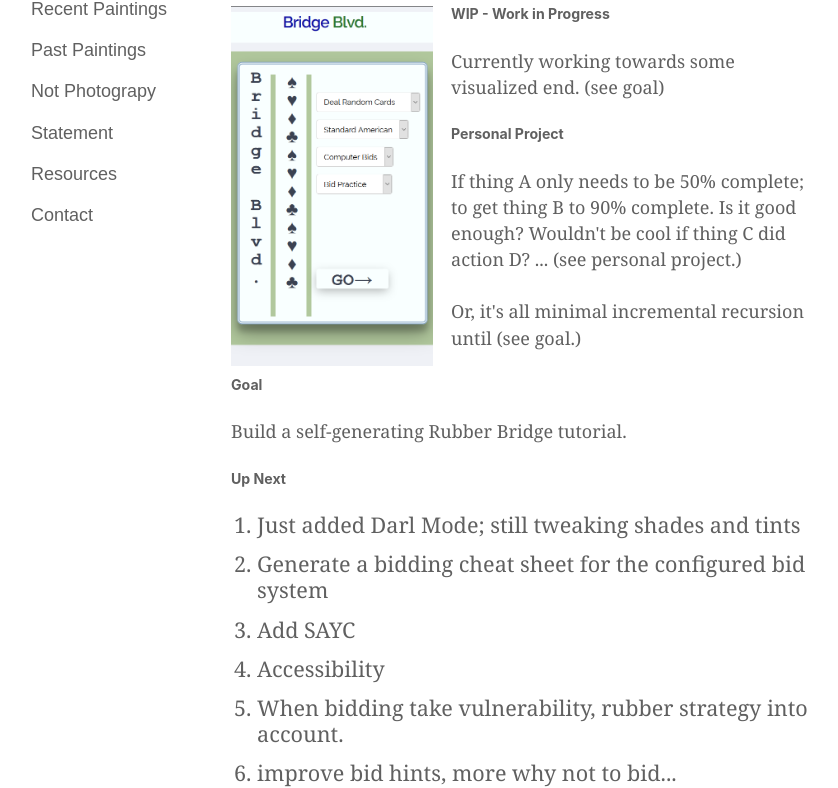
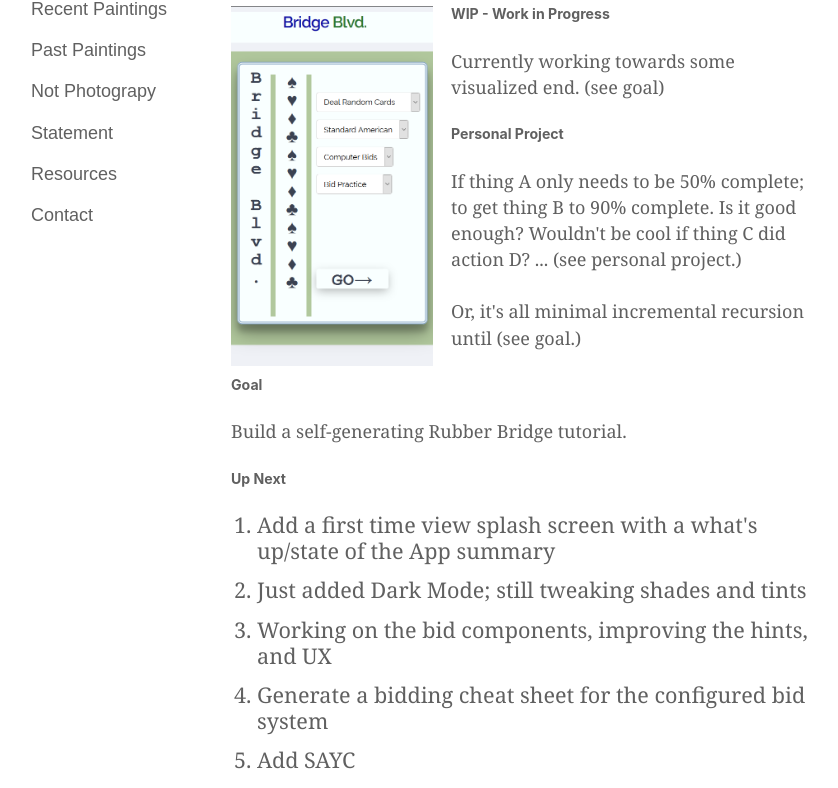
Before and after one commit to deanmccormack/portfolio-blvd, a Gatsby site: page /bridge-blvd in a window 1280 px wide. Shown: the part 133-921 px from the top of the page, without its empty margins (219-1057 px from the left). Built offline with nearby package versions, Linux system fonts and the light colour scheme; Gatsby itself is replaced by a stand-in of ours.

Commit message:
up next content update

```diff
--- a/src/pages/bridge-blvd.js
+++ b/src/pages/bridge-blvd.js
@@ -33,14 +33,17 @@ const BridgeBlvd = () => (
         <section>
           <h6>Up Next</h6>
           <ol>
-          <li>Just added Darl Mode; still tweaking shades and tints</li>
+            <li>Add a first time view splash screen with a what&apos;s up/state of the App summary</li>
+            <li>Just added Dark Mode; still tweaking shades and tints</li>
+            <li>Working on the bid components, improving the hints, and UX</li>
             <li>Generate a bidding cheat sheet for the configured bid system</li>
             <li>Add SAYC</li>
             <li>Accessibility</li>
             <li>When bidding take vulnerability, rubber strategy into account.</li>
-          <li>improve bid hints, more why not to bid...</li>
+            <li>improve bid hints, add more why not to bid...</li>
             <li>fix ui bugs stacking issue, tablet display...</li>
             <li>UI testing</li>
+            <li>Add hand invaluation animations</li>
             <li>export/import my local storage saved/test deals and add to the preloadded deals menu</li>
             <li>PWA</li>
             <li>add an updates seciton here</li>
```
Lines whose indentation alone changed are shown as unchanged.
